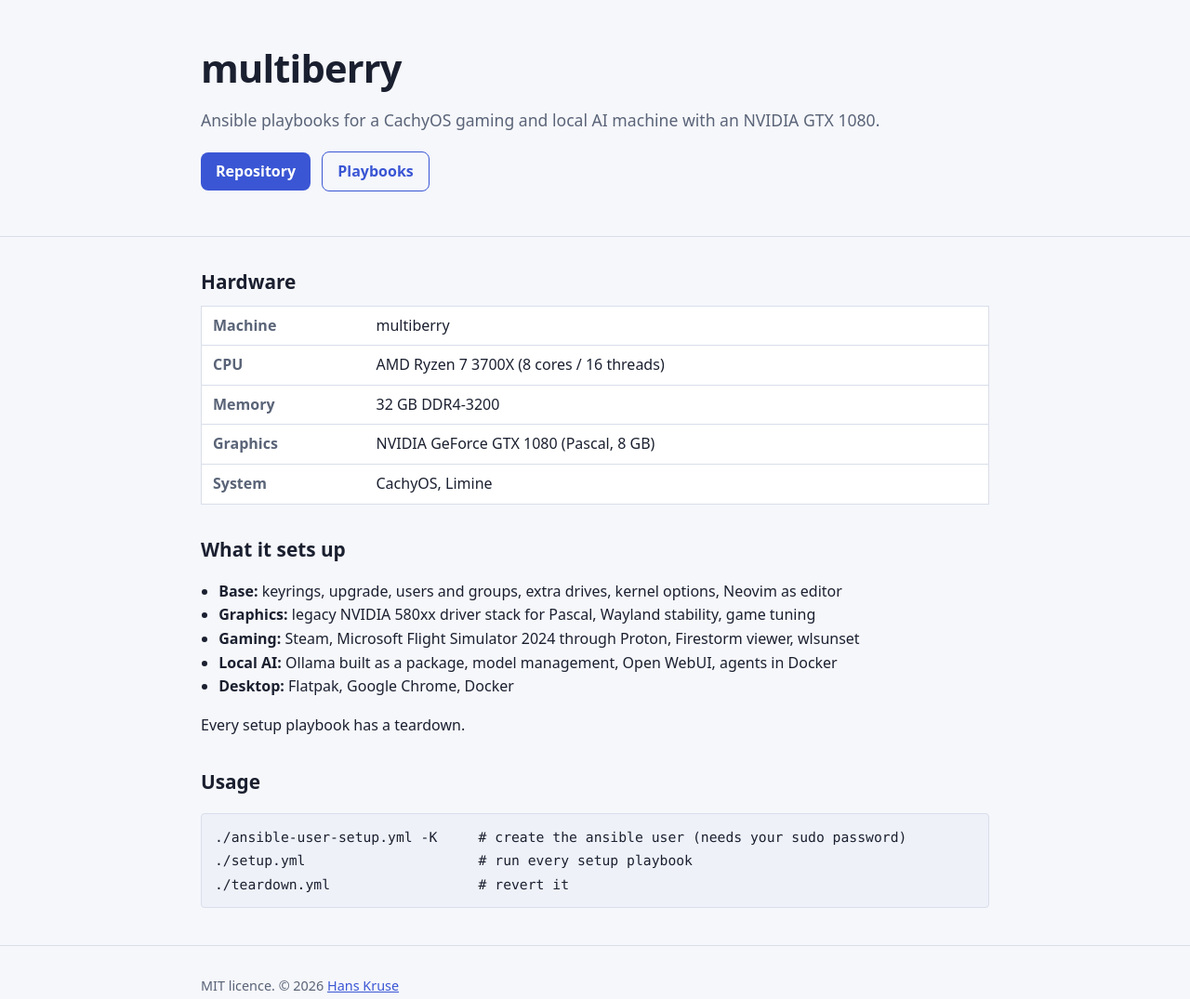
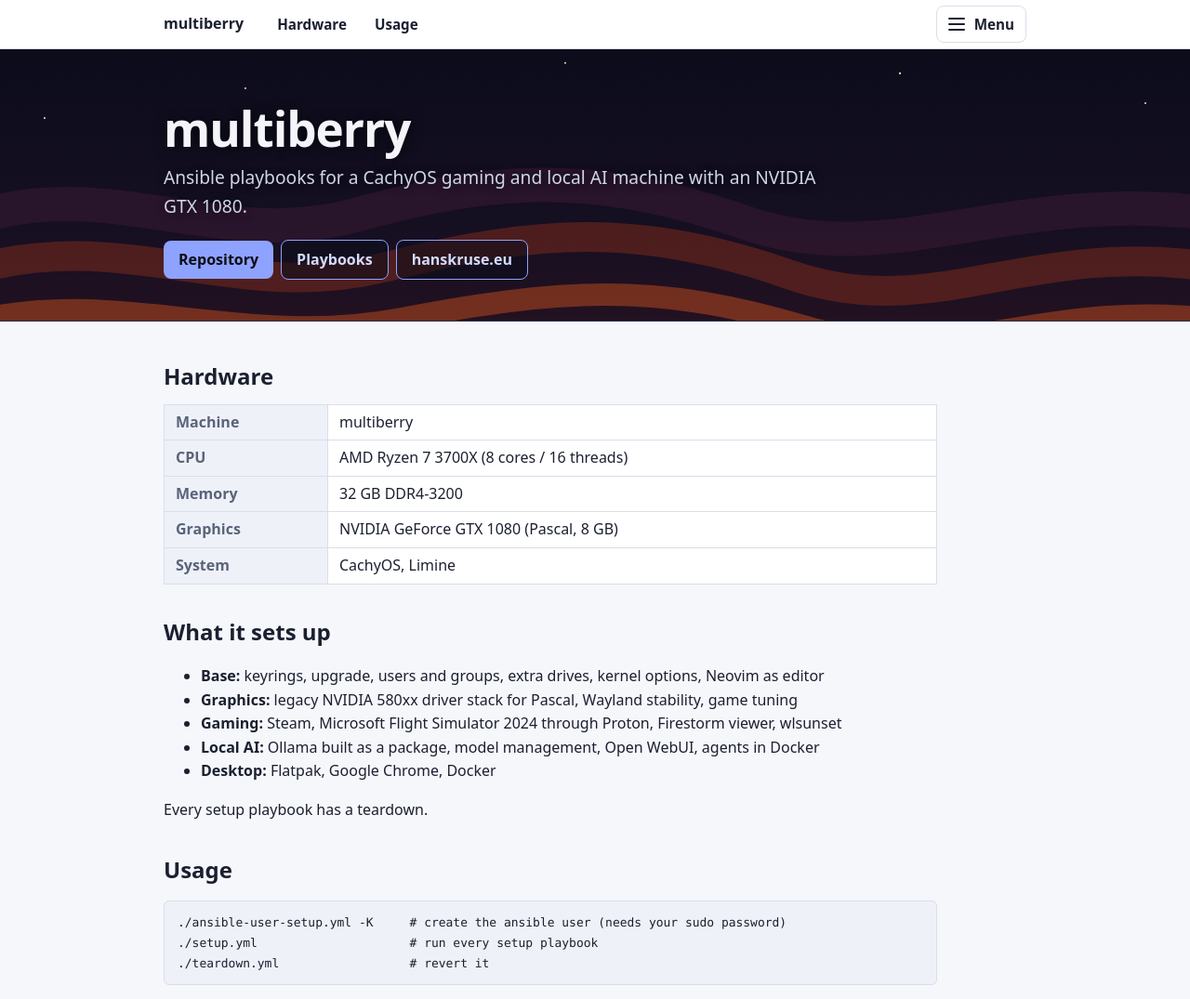
Before and after one commit to nicenemo/multiberry, a plain HTML site: page index.html in a window 1280 px wide. Shown: the top 1075 px of the page at 93% size. Drawn offline with Linux system fonts and the light colour scheme.

Commit message:
Unify the project page: bar with menu, wave banner with a hanskruse.eu button, shared stylesheet
Menu and wave banner come from the nachtgespenst site (without the ghost). The shared files are
identical in kos, mikmakmuk, multiberry and samos. The mikmakmuk content and benchmark cards are unchanged.

Co-Authored-By: Claude Sonnet 5.5 <noreply@anthropic.com>

```diff
--- a/index.html
+++ b/index.html
@@ -1,54 +1,30 @@
 <!DOCTYPE html>
-<html lang="en">
+<html lang="en-GB">
 <head>
-<meta charset="UTF-8">
-<meta name="viewport" content="width=device-width, initial-scale=1.0">
+<meta charset="utf-8">
+<meta name="viewport" content="width=device-width, initial-scale=1">
 <title>multiberry</title>
 <meta name="description" content="Ansible playbooks for a CachyOS gaming and local AI machine with a GTX 1080.">
-<style>
-  :root {
-    color-scheme: light dark;
-    --bg: #f6f7fb; --panel: #ffffff; --text: #1b2030; --muted: #5a6478; --line: #d9deea;
-    --accent: #3a56d4; --accent-text: #ffffff; --code: #eef1f8;
-  }
-  @media (prefers-color-scheme: dark) {
-    :root { --bg: #0b0e14; --panel: #151a26; --text: #e6e9f0; --muted: #9aa4ba; --line: #2a3142;
-            --accent: #8ea2ff; --accent-text: #0b0e14; --code: #1d2434; }
-  }
-  * { box-sizing: border-box; }
-  body { margin: 0; background: var(--bg); color: var(--text);
-         font: 16px/1.6 system-ui, -apple-system, "Segoe UI", Roboto, sans-serif; }
-  a { color: var(--accent); }
-  .wrap { max-width: 880px; margin: 0 auto; padding: 0 16px; }
-  header { padding: 40px 0 24px; border-bottom: 1px solid var(--line); }
-  h1 { font-size: clamp(2rem, 5vw, 2.6rem); margin: 0 0 8px; letter-spacing: -0.02em; }
-  h2 { margin: 32px 0 8px; font-size: 1.3rem; }
-  .tag { color: var(--muted); font-size: 1.1rem; margin: 0 0 20px; }
-  .btns a { display: inline-block; margin: 0 8px 8px 0; padding: 8px 16px; border-radius: 8px; text-decoration: none;
-            background: var(--accent); color: var(--accent-text); font-weight: 600; }
-  .btns a.alt { background: transparent; color: var(--accent); border: 1px solid var(--accent); }
-  table { width: 100%; border-collapse: collapse; background: var(--panel); border: 1px solid var(--line); }
-  th, td { text-align: left; padding: 8px 12px; border-bottom: 1px solid var(--line); vertical-align: top; }
-  th { width: 11rem; color: var(--muted); font-weight: 600; }
-  code, pre { background: var(--code); border-radius: 4px; font-family: ui-monospace, "SFMono-Regular", Menlo, monospace; }
-  code { padding: 1px 5px; font-size: .92em; }
-  pre { padding: 12px 14px; overflow-x: auto; border: 1px solid var(--line); }
-  pre code { padding: 0; background: none; }
-  ul { padding-left: 1.2rem; }
-  footer { margin: 40px 0 24px; padding-top: 16px; border-top: 1px solid var(--line); color: var(--muted); font-size: .9rem; }
-</style>
+<link rel="canonical" href="https://hanskruse.eu/multiberry/">
+<meta name="theme-color" content="#0b0e14" media="(prefers-color-scheme: dark)">
+<meta name="theme-color" content="#f6f7fb" media="(prefers-color-scheme: light)">
+<link rel="icon" href="favicon.svg" type="image/svg+xml" sizes="any">
+<meta property="og:type" content="website">
+<meta property="og:title" content="multiberry">
+<meta property="og:description" content="Ansible playbooks for a CachyOS gaming and local AI machine with a GTX 1080.">
+<meta property="og:url" content="https://hanskruse.eu/multiberry/">
+<link rel="stylesheet" href="style.css">
+<script src="menu.js" defer></script>
 </head>
 <body>
-<header><div class="wrap">
-  <h1>multiberry</h1>
-  <p class="tag">Ansible playbooks for a CachyOS gaming and local AI machine with an NVIDIA GTX 1080.</p>
-  <p class="btns">
-    <a href="https://github.com/nicenemo/multiberry">Repository</a>
-    <a class="alt" href="https://github.com/nicenemo/multiberry/tree/main/playbooks">Playbooks</a>
-  </p>
+<nav class="sitenav" aria-label="Site"><div class="wrap"><a class="brand" href="index.html">multiberry</a><a class="key" href="#hardware">Hardware</a><a class="key" href="#usage">Usage</a><details class="menu"><summary aria-label="Menu"><span class="burger" aria-hidden="true"></span><span class="label">Menu</span></summary><div class="panel"><div class="col"><h2>On this page</h2><ul><li><a href="#hardware">Hardware</a></li><li><a href="#setup">What it sets up</a></li><li><a href="#usage">Usage</a></li></ul></div><div class="col"><h2>Project</h2><ul><li><a href="index.html" aria-current="page">Home</a></li><li><a href="https://github.com/nicenemo/multiberry">Repository</a></li><li><a href="https://github.com/nicenemo/multiberry/tree/main/playbooks">Playbooks</a></li><li><a href="https://github.com/nicenemo/multiberry/blob/main/LICENSE">MIT licence</a></li></ul></div><div class="col"><h2>Ansible playbooks</h2><ul><li><a href="https://hanskruse.eu/kos/">kos</a></li><li><a href="https://hanskruse.eu/mikmakmuk/">Mik Mak Muk</a></li><li><a href="https://hanskruse.eu/multiberry/" aria-current="page">multiberry</a></li><li><a href="https://hanskruse.eu/samos/">samos</a></li></ul></div><div class="col"><h2>More</h2><ul><li><a href="https://hanskruse.eu/nachtgespenst/">Nachtgespenst</a></li><li><a href="https://hanskruse.eu">hanskruse.eu</a></li></ul></div></div></details></div></nav>
+<header class="hero"><div class="wrap">
+<h1>multiberry</h1>
+<p class="tag">Ansible playbooks for a CachyOS gaming and local AI machine with an NVIDIA GTX 1080.</p>
+<p class="btns"><a href="https://github.com/nicenemo/multiberry">Repository</a><a class="alt" href="https://github.com/nicenemo/multiberry/tree/main/playbooks">Playbooks</a><a class="alt home" href="https://hanskruse.eu">hanskruse.eu</a></p>
 </div></header>
 <main class="wrap">
-  <h2>Hardware</h2>
+  <h2 id="hardware">Hardware</h2>
   <table>
     <tr><th>Machine</th><td>multiberry</td></tr>
     <tr><th>CPU</th><td>AMD Ryzen 7 3700X (8 cores / 16 threads)</td></tr>
@@ -57,7 +33,7 @@
     <tr><th>System</th><td>CachyOS, Limine</td></tr>
   </table>
 
-  <h2>What it sets up</h2>
+  <h2 id="setup">What it sets up</h2>
   <ul>
     <li><b>Base:</b> keyrings, upgrade, users and groups, extra drives, kernel options, Neovim as editor</li>
     <li><b>Graphics:</b> legacy NVIDIA 580xx driver stack for Pascal, Wayland stability, game tuning</li>
@@ -67,7 +43,7 @@
   </ul>
   <p>Every setup playbook has a teardown.</p>
 
-  <h2>Usage</h2>
+  <h2 id="usage">Usage</h2>
 <pre><code>./ansible-user-setup.yml -K     # create the ansible user (needs your sudo password)
 ./setup.yml                     # run every setup playbook
 ./teardown.yml                  # revert it</code></pre>
--- /dev/null
+++ b/menu.js
@@ -0,0 +1,15 @@
+// Closes the hamburger menu on Escape, on a click outside it and when a link in it is followed.
+// Without JavaScript the <details> element still opens and closes by itself.
+(function () {
+  var menu = document.querySelector('nav.sitenav details.menu');
+  if (!menu) return;
+  document.addEventListener('keydown', function (e) {
+    if (e.key === 'Escape' && menu.open) { menu.open = false; menu.querySelector('summary').focus(); }
+  });
+  document.addEventListener('click', function (e) {
+    if (menu.open && !menu.contains(e.target)) menu.open = false;
+  });
+  menu.addEventListener('click', function (e) {
+    if (e.target.closest('a')) menu.open = false;
+  });
+})();
--- /dev/null
+++ b/style.css
@@ -0,0 +1,74 @@
+/* Shared by the Ansible playbook projects (kos, mikmakmuk, multiberry, samos): bar with a hamburger menu, wave banner, content. */
+:root {
+  color-scheme: light dark;
+  --bg: #f6f7fb; --panel: #ffffff; --text: #1b2030; --muted: #5a6478; --line: #d9deea;
+  --accent: #3a56d4; --accent-text: #ffffff; --code: #eef1f8;
+  /* names used by the longer mikmakmuk page */
+  --card-bg: var(--panel); --border: var(--line); --text-muted: var(--muted); --code-bg: var(--code); --code-text: var(--text);
+  --accent-hover: #2c43ad; --warning-bg: rgba(245, 158, 11, .12); --warning-border: #b45309; --warning-text: #b45309;
+  --teaser-bg: rgba(58, 86, 212, .06); --teaser-border: #3a56d4;
+}
+@media (prefers-color-scheme: dark) {
+  :root { --bg: #0b0e14; --panel: #151a26; --text: #e6e9f0; --muted: #9aa4ba; --line: #2a3142;
+          --accent: #8ea2ff; --accent-text: #0b0e14; --code: #1d2434;
+          --accent-hover: #b4c1ff; --warning-bg: rgba(245, 158, 11, .1); --warning-border: #d97706; --warning-text: #f59e0b;
+          --teaser-bg: rgba(142, 162, 255, .07); --teaser-border: #8ea2ff; }
+}
+* { box-sizing: border-box; }
+html { scroll-behavior: smooth; scroll-padding-top: 64px; }
+body { margin: 0; background: var(--bg); color: var(--text);
+       font: 16px/1.6 system-ui, -apple-system, "Segoe UI", Roboto, sans-serif; }
+a { color: var(--accent); }
+.wrap { max-width: 960px; margin: 0 auto; padding: 0 16px; }
+
+/* the bar: brand, two key links, a hamburger menu with everything */
+nav.sitenav { position: sticky; top: 0; z-index: 20; background: var(--panel); border-bottom: 1px solid var(--line); }
+nav.sitenav .wrap { position: relative; display: flex; align-items: center; gap: 4px 6px; padding-top: 6px; padding-bottom: 6px; }
+nav.sitenav a.brand { display: flex; align-items: center; margin-right: 10px; padding: 4px 8px 4px 0; font-weight: 700; color: var(--text); text-decoration: none; }
+nav.sitenav a.key { padding: 7px 12px; border-radius: 8px; text-decoration: none; color: var(--text); font-weight: 600; font-size: .95rem; }
+nav.sitenav a.key:hover { background: var(--code); }
+nav.sitenav details.menu { margin-left: auto; }
+nav.sitenav summary { display: flex; align-items: center; gap: 10px; padding: 7px 12px; list-style: none; cursor: pointer; user-select: none; border: 1px solid var(--line); border-radius: 8px; font-weight: 600; font-size: .95rem; }
+nav.sitenav summary::-webkit-details-marker { display: none; }
+nav.sitenav summary:hover, nav.sitenav details[open] > summary { background: var(--code); }
+nav.sitenav summary:focus-visible { outline: 2px solid var(--accent); outline-offset: 2px; }
+.burger { position: relative; width: 18px; height: 2px; border-radius: 2px; background: currentColor; transition: background .15s; }
+.burger::before, .burger::after { content: ""; position: absolute; left: 0; width: 18px; height: 2px; border-radius: 2px; background: currentColor; transition: transform .15s, top .15s; }
+.burger::before { top: -6px; }
+.burger::after { top: 6px; }
+details[open] .burger { background: transparent; }
+details[open] .burger::before { top: 0; transform: rotate(45deg); }
+details[open] .burger::after { top: 0; transform: rotate(-45deg); }
+nav.sitenav .panel { position: absolute; right: 16px; top: calc(100% + 6px); width: min(740px, calc(100vw - 32px)); max-height: calc(100vh - 80px); overflow: auto;
+  display: grid; grid-template-columns: repeat(auto-fit, minmax(190px, 1fr)); gap: 10px 22px; padding: 16px 18px;
+  background: var(--panel); border: 1px solid var(--line); border-radius: 12px; box-shadow: 0 14px 34px rgba(0, 0, 0, .3); }
+nav.sitenav .panel h2 { margin: 0 0 6px; padding: 0; border: 0; font-size: .78rem; text-transform: uppercase; letter-spacing: .07em; color: var(--muted); }
+nav.sitenav .panel ul { margin: 0; padding: 0; list-style: none; }
+nav.sitenav .panel li { max-width: none; margin: 0; }
+nav.sitenav .panel li a { display: block; padding: 6px 8px; border-radius: 6px; color: var(--text); text-decoration: none; }
+nav.sitenav .panel li a:hover { background: var(--code); }
+nav.sitenav .panel li a[aria-current="page"] { background: var(--accent); color: var(--accent-text); font-weight: 600; }
+@media (max-width: 560px) { nav.sitenav a.key { display: none; } nav.sitenav a.brand { margin-right: 0; } }
+
+/* the wave banner runs the full width, in both colour schemes; the last button is always the link to hanskruse.eu */
+header.hero { padding: 56px 0 36px; color: #e6e9f0; background: #0b0e1c url(hero-bg.svg) center / cover no-repeat; border-bottom: 1px solid #2a3142; }
+header.hero h1 { color: #f4f5fb; text-shadow: 0 2px 14px rgba(0, 0, 0, .65); font-size: clamp(2rem, 5vw, 3.2rem); margin: 0 0 8px; letter-spacing: -0.02em; line-height: 1.15; }
+header.hero .tag { font-size: 1.2rem; color: #cfd6ea; text-shadow: 0 1px 10px rgba(0, 0, 0, .7); max-width: 46rem; margin: 0 0 20px; }
+header.hero .btns { margin: 0; }
+header.hero .btns a { display: inline-block; margin: 0 8px 8px 0; padding: 8px 16px; border-radius: 8px; text-decoration: none; background: #8ea2ff; color: #0b0e14; font-weight: 600; }
+header.hero .btns a.alt { background: rgba(11, 14, 28, .55); color: #d3dbff; border: 1px solid #8ea2ff; }
+
+/* content */
+main.wrap { padding-top: 8px; padding-bottom: 8px; }
+h2 { font-size: 1.5rem; margin: 32px 0 10px; }
+p, li { max-width: 52rem; }
+code, pre { font: .9em/1.5 ui-monospace, SFMono-Regular, Menlo, Consolas, monospace; background: var(--code); border-radius: 6px; }
+code { padding: 1px 5px; }
+pre { padding: 12px 14px; overflow-x: auto; max-width: 52rem; border: 1px solid var(--line); }
+pre code { padding: 0; background: none; }
+table { border-collapse: collapse; width: 100%; max-width: 52rem; background: var(--panel); }
+th, td { border: 1px solid var(--line); padding: 6px 12px; text-align: left; vertical-align: top; }
+th { background: var(--code); color: var(--muted); font-weight: 600; }
+main.wrap > table th { width: 11rem; }
+footer { margin-top: 48px; padding: 24px 0 40px; border-top: 1px solid var(--line); color: var(--muted); font-size: .95rem; }
+footer p { margin: 0; }
```
Also changed, not shown: favicon.svg (added), hero-bg.svg (added), 2 other files.
